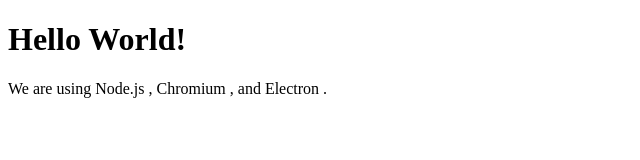
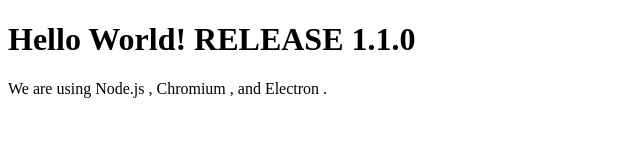
Before and after one commit to HuynhTuanWD/demo-autoupdate-electron-app, an Electron app: page index.html in a window 800 px wide. Shown: the whole page, without its empty margins (0-640 px from the left). Drawn offline with Linux system fonts and the light colour scheme.

Commit message:
release 1.1.0

```diff
--- a/RELEASE.txt
+++ b/RELEASE.txt
@@ -1 +1,2 @@
 RELEASE 1.0.0
+RELEASE 1.1.0
--- a/index.html
+++ b/index.html
@@ -5,7 +5,7 @@
     <title>Hello World!</title>
   </head>
   <body>
-    <h1>Hello World!</h1>
+    <h1>Hello World! RELEASE 1.1.0</h1>
     We are using Node.js <span id="node-version"></span>,
     Chromium <span id="chrome-version"></span>,
     and Electron <span id="electron-version"></span>.
--- a/package.json
+++ b/package.json
@@ -1,6 +1,6 @@
 {
   "name": "testelectronapp",
-  "version": "1.0.0",
+  "version": "1.1.0",
   "description": "A minimal Electron application",
   "author": "HuynhTuan",
   "main": "main.js",
```
